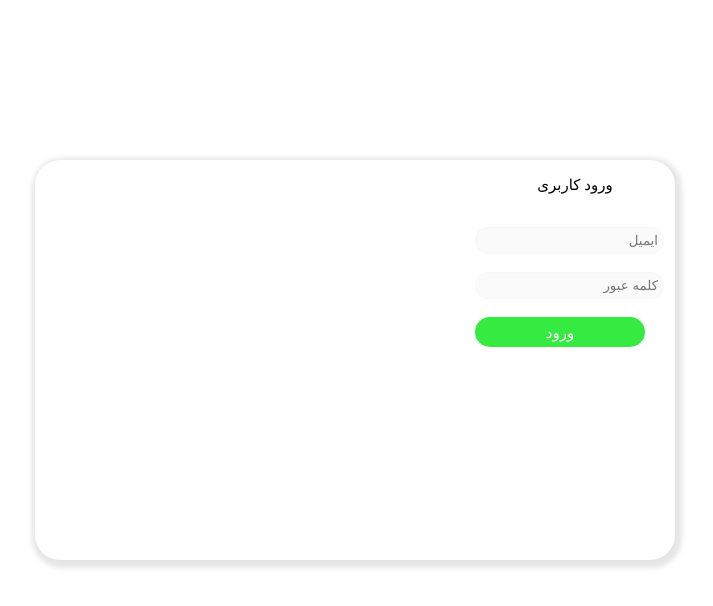
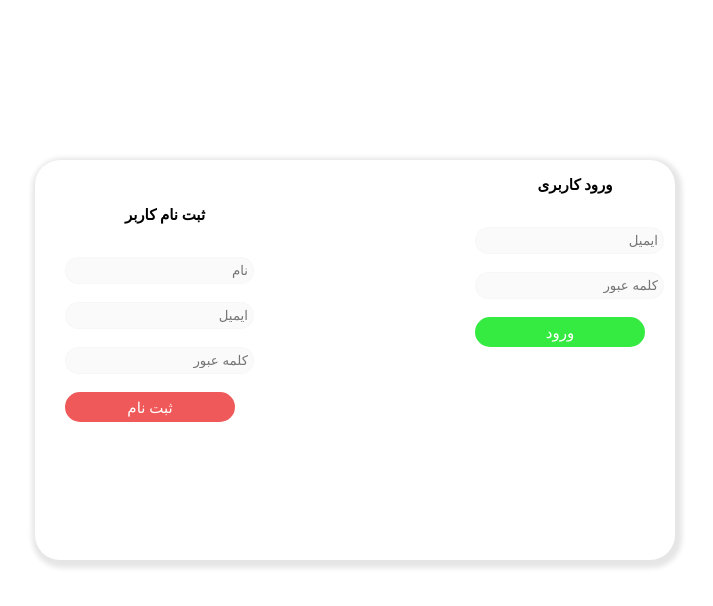
Before and after one commit to fateme96E/CW5, a plain HTML site: page index.html in a window 1280 px wide. Shown: the top 606 px of the page, without its empty margins (285-998 px from the left). Drawn offline with Linux system fonts and the light colour scheme.

Commit message:
signup part updated

```diff
--- a/index.html
+++ b/index.html
@@ -12,7 +12,7 @@
         <div class="form_container">
 
             <div class="signin-form-container">
-                <p>ورود کاربری</p><br>
+                <p><strong>ورود کاربری</strong></p><br>
                 <form>
                     <div class="login-form-element">
                         <label for="email" ></label>
@@ -27,8 +27,27 @@
                     </div>
                 </form>
 
+            </div>
+            <div class="signup-form-container">
+                <p><strong>ثبت نام کاربر</strong></p><br>
+                <form>
+                    <div class="signup-form-element">
+                        <label for="name" ></label>
+                        <input type="text" name="name" placeholder="نام"><br><br>
+                    </div>
+                    <div class="signup-form-element">
+                        <label for="email" ></label>
+                        <input type="email" id="email" name="email" placeholder="ایمیل"><br><br>
+                    </div>
+                    <div class="signup-form-element">
+                        <label for="password"></label>
+                        <input type="password" id="password" placeholder="کلمه عبور"/><br><br>
+                    </div>
+                    <div class="signup-form-element">
+                        <button class="signup-form-button" type="submit">ثبت نام</button>
+                    </div>
 
-
+                </form>
             </div>
         </div>
     </div>
--- a/style.css
+++ b/style.css
@@ -30,9 +30,27 @@ input{
     width: 200px;
 
 }
+.signup-form-container{
+    float: left;
+    width: 200px;
+    padding: 30px;
+
+}
 .login-form-button{
     background-color:#35ea41;
     border-color: #35ea41;
+    color: white;
+    width: 170px;
+    height: 30px;
+    border-radius: 25px;
+    border: none;
+    text-align: center;
+    font-size: 15px;
+    font-family: 'Gill Sans', 'Gill Sans MT', Calibri, 'Trebuchet MS', sans-serif;
+}
+.signup-form-button{
+    background-color:#ee3d3dd9;
+    border-color: #ee3d3dd9;
     color: white;
     width: 170px;
     height: 30px;
```
